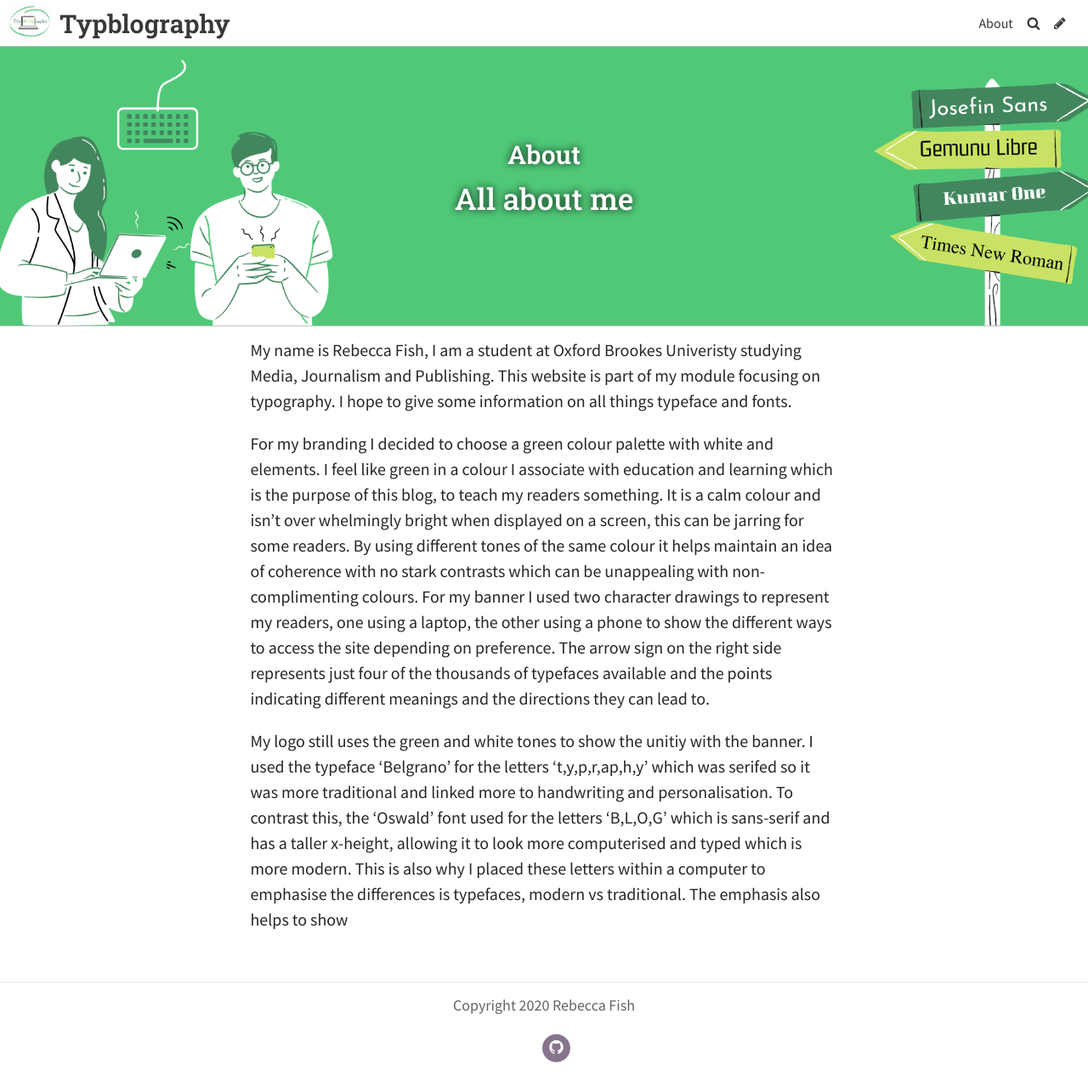
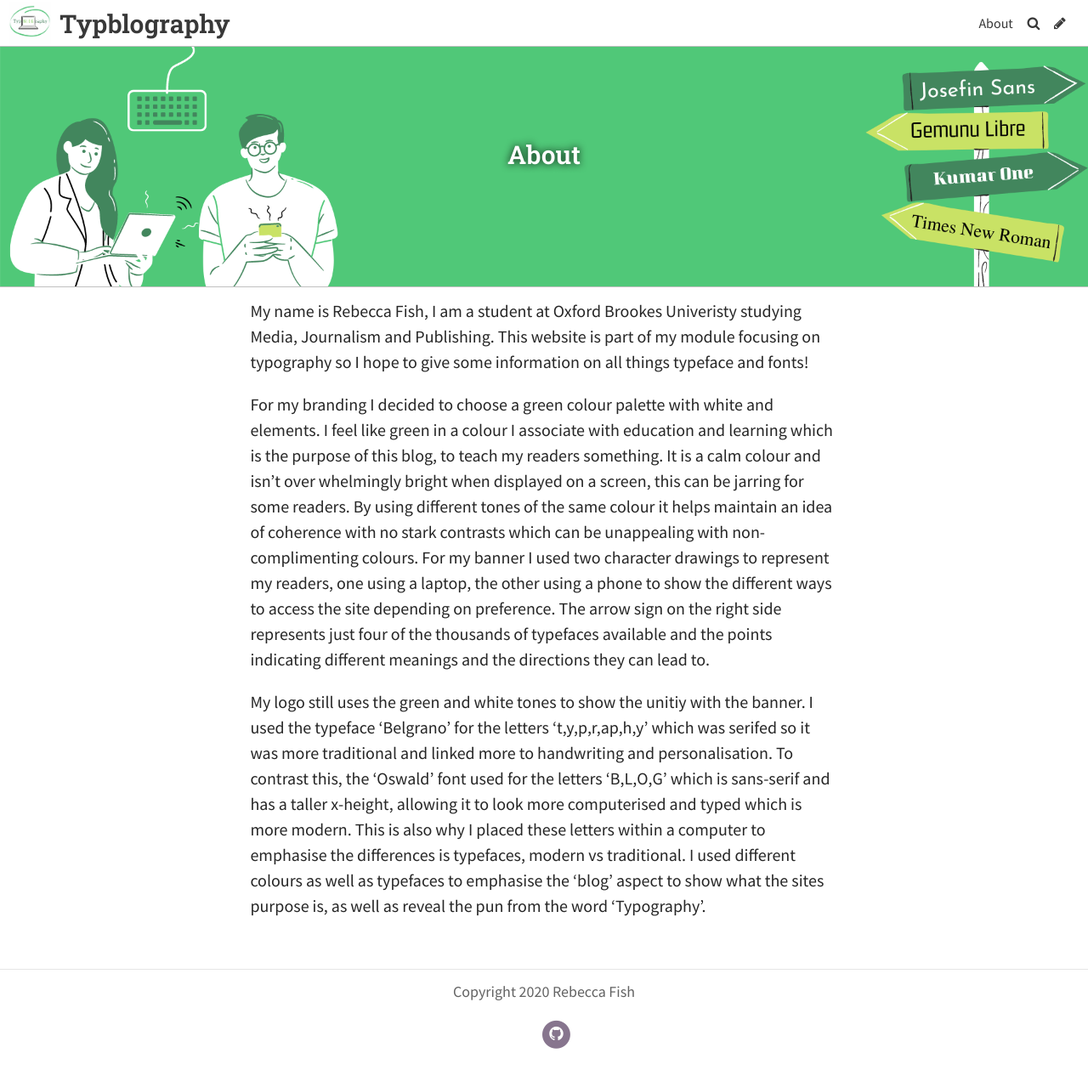
Before and after one commit to Beccy932/mybrookesblog, a Jekyll site: the page built from pages/about.md, in a window 1280 px wide and 1279 px high. Shown: the whole window at 85% size. Built offline with Jekyll 4.4.1, drawn with Linux system fonts in a browser that asks for light colours; some web fonts are replaced.

Commit message:
Update Page “about”

```diff
--- a/pages/about.md
+++ b/pages/about.md
@@ -1,7 +1,7 @@
 ---
 layout: page
 title: About
-subtitle: All about me
+subtitle: ""
 permalink: /about/
 date: 2020-06-29T15:36:12.231Z
 header_feature_image: ../uploads/green-nature-science-google-classroom-header-3.png
@@ -10,8 +10,8 @@ tags: null
 description: null
 show: true
 ---
-My name is Rebecca Fish, I am a student at Oxford Brookes Univeristy studying Media, Journalism and Publishing. This website is part of my module focusing on typography. I hope to give some information on all things typeface and fonts.
+My name is Rebecca Fish, I am a student at Oxford Brookes Univeristy studying Media, Journalism and Publishing. This website is part of my module focusing on typography so I hope to give some information on all things typeface and fonts!
 
 For my branding I decided to choose a green colour palette with white and elements. I feel like green in a colour I associate with education and learning which is the purpose of this blog, to teach my readers something. It is a calm colour and isn't over whelmingly bright when displayed on a screen, this can be jarring for some readers. By using different tones of the same colour it helps maintain an idea of coherence with no stark contrasts which can be unappealing with non-complimenting colours. For my banner I used two character drawings to represent my readers, one using a laptop, the other using a phone to show the different ways to access the site depending on preference. The arrow sign on the right side represents just four of the thousands of typefaces available and the points indicating different meanings and the directions they can lead to.
 
-My logo still uses the green and white tones to show the unitiy with the banner. I used the typeface 'Belgrano' for the letters 't,y,p,r,ap,h,y' which was serifed so it was more traditional and linked more to handwriting and personalisation. To contrast this, the 'Oswald' font used for the letters 'B,L,O,G' which is sans-serif and has a taller x-height, allowing it to look more computerised and typed which is more modern. This is also why I placed these letters within a computer to emphasise the differences is typefaces, modern vs traditional. The emphasis also helps to show
+My logo still uses the green and white tones to show the unitiy with the banner. I used the typeface 'Belgrano' for the letters 't,y,p,r,ap,h,y' which was serifed so it was more traditional and linked more to handwriting and personalisation. To contrast this, the 'Oswald' font used for the letters 'B,L,O,G' which is sans-serif and has a taller x-height, allowing it to look more computerised and typed which is more modern. This is also why I placed these letters within a computer to emphasise the differences is typefaces, modern vs traditional. I used different colours as well as typefaces to emphasise the 'blog' aspect to show what the sites purpose is, as well as reveal the pun from the word 'Typography'.
```
